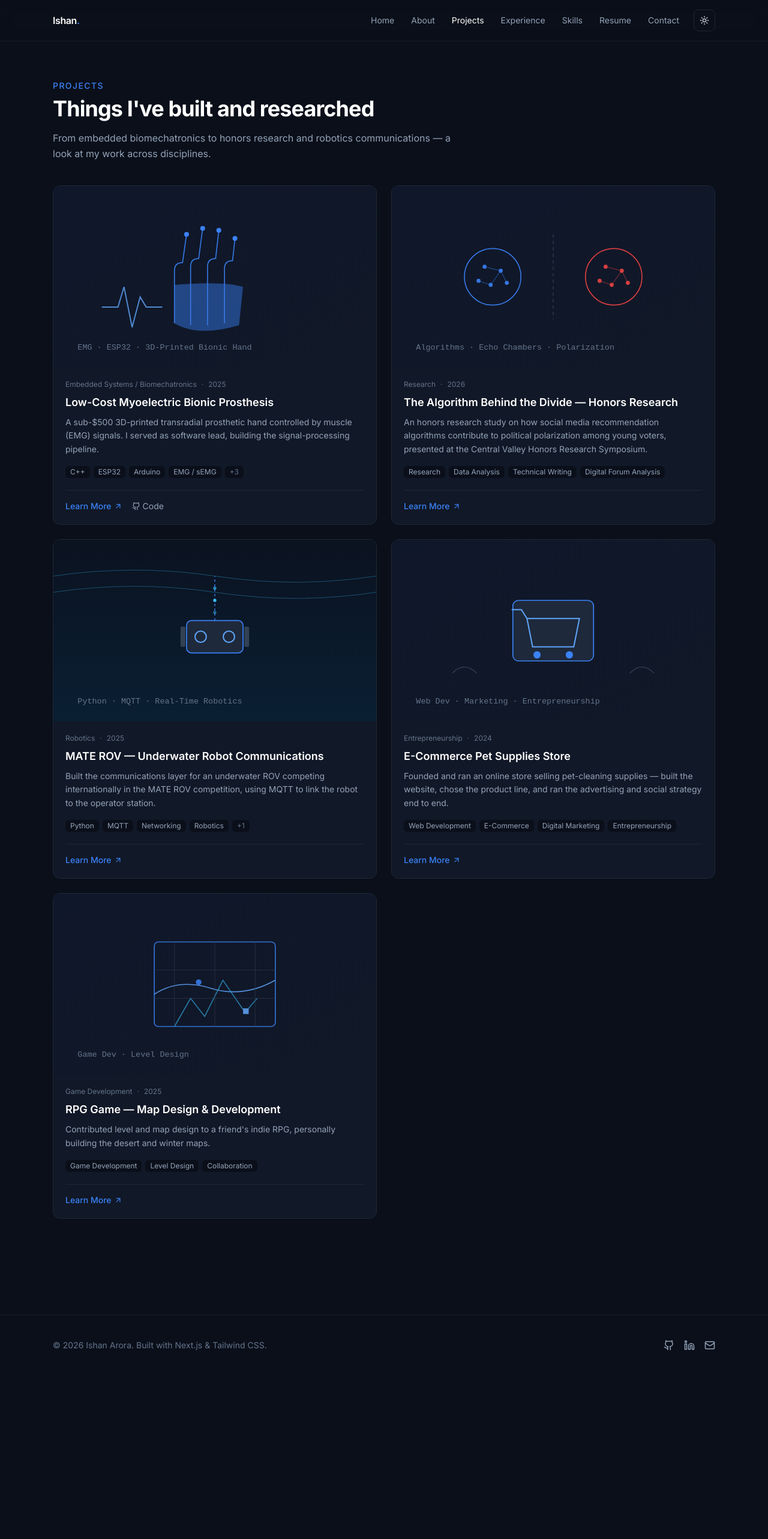
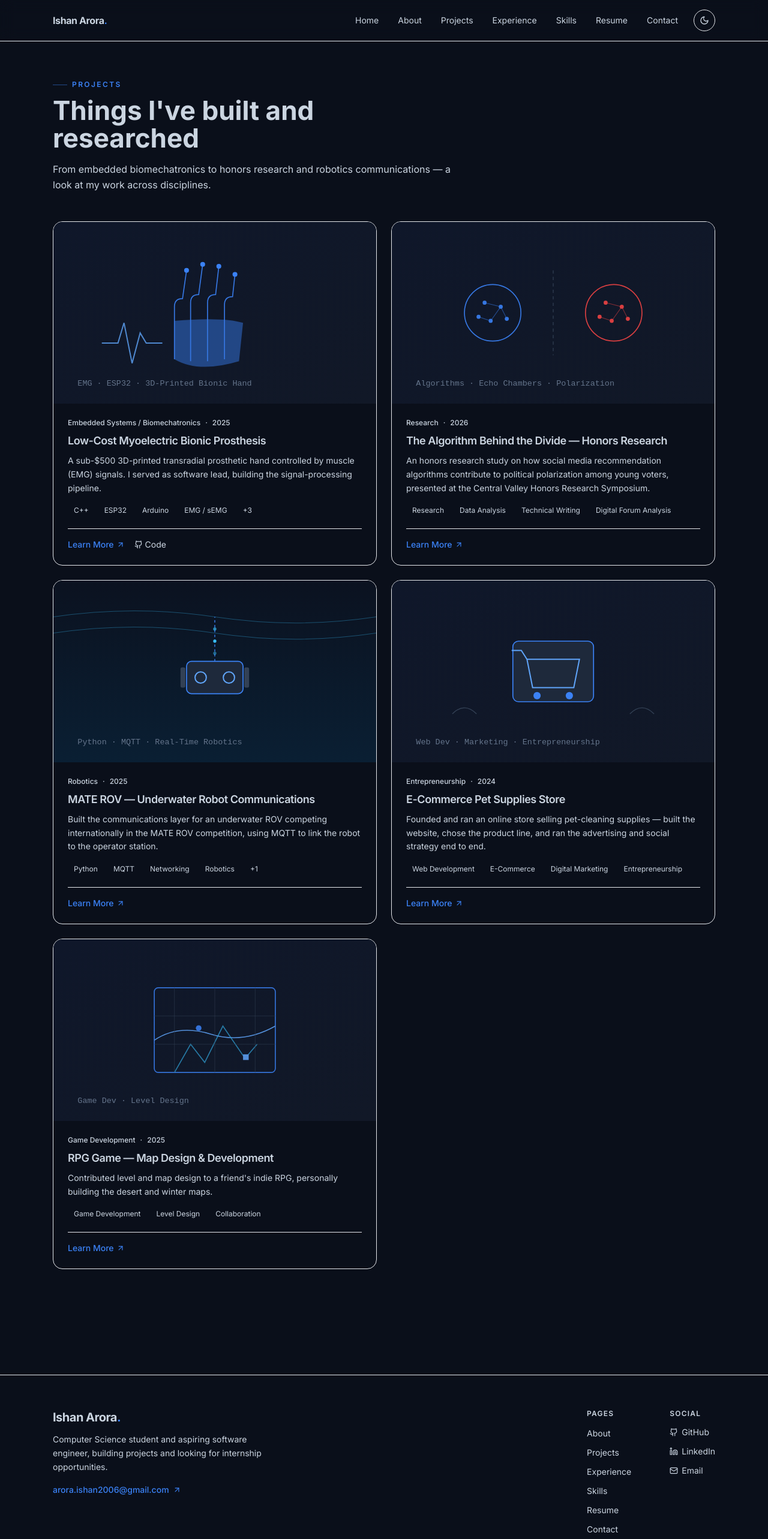
Before and after one commit to Ishanarora35/portfolio, a Next.js app: page /projects in a window 1280 px wide. Shown: the top 2566 px of the page at 60% size. Before the commit the page ends 2293 px from the top, so only its background shows below. Built offline with nearby package versions, Linux system fonts and the light colour scheme.

Commit message:
Add files via upload

```diff
--- a/src/components/ContactForm.tsx
+++ b/src/components/ContactForm.tsx
@@ -24,13 +24,13 @@ export default function ContactForm() {
   }
 
   const field =
-    "w-full rounded-lg border border-surface-border bg-surface px-4 py-2.5 text-sm text-slate-200 placeholder:text-slate-500 focus:border-accent focus:outline-none focus:ring-1 focus:ring-accent";
+    "w-full rounded-xl border border-line bg-base px-4 py-2.5 text-sm text-ink placeholder:text-muted/70 focus:border-accent focus:outline-none focus:ring-1 focus:ring-accent";
 
   return (
     <form onSubmit={handleSubmit} className="space-y-4">
       <div className="grid gap-4 sm:grid-cols-2">
         <div>
-          <label htmlFor="name" className="mb-1.5 block text-sm text-slate-400">
+          <label htmlFor="name" className="mb-1.5 block text-sm text-muted">
             Name
           </label>
           <input
@@ -44,7 +44,7 @@ export default function ContactForm() {
           />
         </div>
         <div>
-          <label htmlFor="email" className="mb-1.5 block text-sm text-slate-400">
+          <label htmlFor="email" className="mb-1.5 block text-sm text-muted">
             Email
           </label>
           <input
@@ -59,7 +59,7 @@ export default function ContactForm() {
         </div>
       </div>
       <div>
-        <label htmlFor="message" className="mb-1.5 block text-sm text-slate-400">
+        <label htmlFor="message" className="mb-1.5 block text-sm text-muted">
           Message
         </label>
         <textarea
@@ -74,7 +74,7 @@ export default function ContactForm() {
       </div>
       <button
         type="submit"
-        className="inline-flex items-center justify-center gap-2 rounded-lg bg-accent px-5 py-2.5 text-sm font-medium text-white transition-colors hover:bg-accent-dark focus:outline-none focus-visible:ring-2 focus-visible:ring-accent focus-visible:ring-offset-2 focus-visible:ring-offset-surface"
+        className="inline-flex items-center justify-center gap-2 rounded-full bg-accent px-5 py-2.5 text-sm font-medium text-accent-ink transition-colors hover:bg-accent-hover focus:outline-none focus-visible:ring-2 focus-visible:ring-accent focus-visible:ring-offset-2 focus-visible:ring-offset-base"
       >
         {sent ? (
           <>
--- a/src/components/Footer.tsx
+++ b/src/components/Footer.tsx
@@ -1,40 +1,76 @@
-import { Github, Linkedin, Mail } from "lucide-react";
-import { site } from "@/data/site";
+import Link from "next/link";
+import { Github, Linkedin, Mail, ArrowUpRight } from "lucide-react";
+import { site, nav } from "@/data/site";
 
 export default function Footer() {
   const year = new Date().getFullYear();
   return (
-    <footer className="mt-24 border-t border-surface-border/60">
-      <div className="mx-auto flex max-w-content flex-col items-center justify-between gap-4 px-6 py-10 sm:flex-row">
-        <p className="text-sm text-slate-500">
-          © {year} {site.name}. Built with Next.js & Tailwind CSS.
-        </p>
-        <div className="flex items-center gap-4">
-          <a
-            href={site.github}
-            target="_blank"
-            rel="noopener noreferrer"
-            aria-label="GitHub"
-            className="text-slate-400 transition-colors hover:text-white"
-          >
-            <Github size={18} />
-          </a>
-          <a
-            href={site.linkedin}
-            target="_blank"
-            rel="noopener noreferrer"
-            aria-label="LinkedIn"
-            className="text-slate-400 transition-colors hover:text-white"
-          >
-            <Linkedin size={18} />
-          </a>
-          <a
-            href={`mailto:${site.email}`}
-            aria-label="Email"
-            className="text-slate-400 transition-colors hover:text-white"
-          >
-            <Mail size={18} />
-          </a>
+    <footer className="mt-28 border-t border-line/70">
+      <div className="mx-auto max-w-content px-6 py-14">
+        <div className="flex flex-col gap-10 md:flex-row md:items-start md:justify-between">
+          <div className="max-w-sm">
+            <p className="text-xl font-bold tracking-tight text-ink">
+              Ishan Arora<span className="text-accent">.</span>
+            </p>
+            <p className="mt-3 text-sm leading-relaxed text-muted">
+              Computer Science student and aspiring software engineer, building
+              projects and looking for internship opportunities.
+            </p>
+            <a
+              href={`mailto:${site.email}`}
+              className="mt-4 inline-flex items-center gap-1.5 text-sm font-medium text-accent hover:text-accent-hover"
+            >
+              {site.email} <ArrowUpRight size={14} />
+            </a>
+          </div>
+
+          <div className="flex gap-16">
+            <div>
+              <p className="mb-3 text-xs font-semibold uppercase tracking-widest text-muted">
+                Pages
+              </p>
+              <ul className="space-y-2">
+                {nav.slice(1).map((item) => (
+                  <li key={item.href}>
+                    <Link
+                      href={item.href}
+                      className="text-sm text-muted transition-colors hover:text-ink"
+                    >
+                      {item.label}
+                    </Link>
+                  </li>
+                ))}
+              </ul>
+            </div>
+            <div>
+              <p className="mb-3 text-xs font-semibold uppercase tracking-widest text-muted">
+                Social
+              </p>
+              <ul className="space-y-2">
+                <li>
+                  <a href={site.github} target="_blank" rel="noopener noreferrer" className="inline-flex items-center gap-1.5 text-sm text-muted hover:text-ink">
+                    <Github size={14} /> GitHub
+                  </a>
+                </li>
+                <li>
+                  <a href={site.linkedin} target="_blank" rel="noopener noreferrer" className="inline-flex items-center gap-1.5 text-sm text-muted hover:text-ink">
+                    <Linkedin size={14} /> LinkedIn
+                  </a>
+                </li>
+                <li>
+                  <a href={`mailto:${site.email}`} className="inline-flex items-center gap-1.5 text-sm text-muted hover:text-ink">
+                    <Mail size={14} /> Email
+                  </a>
+                </li>
+              </ul>
+            </div>
+          </div>
+        </div>
+
+        <div className="mt-12 border-t border-line/70 pt-6">
+          <p className="text-sm text-muted">
+            © {year} {site.name}. Built with Next.js &amp; Tailwind CSS.
+          </p>
         </div>
       </div>
     </footer>
--- a/src/components/Navbar.tsx
+++ b/src/components/Navbar.tsx
@@ -4,7 +4,7 @@ import Link from "next/link";
 import { usePathname } from "next/navigation";
 import { useState } from "react";
 import { Menu, X } from "lucide-react";
-import { nav, site } from "@/data/site";
+import { nav } from "@/data/site";
 import ThemeToggle from "./ThemeToggle";
 
 export default function Navbar() {
@@ -12,14 +12,14 @@ export default function Navbar() {
   const [open, setOpen] = useState(false);
 
   return (
-    <header className="sticky top-0 z-50 border-b border-surface-border/60 bg-surface/80 backdrop-blur-md">
+    <header className="sticky top-0 z-50 border-b border-line/70 bg-base/80 backdrop-blur-md">
       <nav className="mx-auto flex max-w-content items-center justify-between px-6 py-4">
         <Link
           href="/"
-          className="text-base font-semibold tracking-tight text-white"
+          className="text-base font-bold tracking-tight text-ink"
           onClick={() => setOpen(false)}
         >
-          Ishan<span className="text-accent">.</span>
+          Ishan Arora<span className="text-accent">.</span>
         </Link>
 
         {/* Desktop nav */}
@@ -33,10 +33,8 @@ export default function Navbar() {
               <Link
                 key={item.href}
                 href={item.href}
-                className={`rounded-lg px-3 py-2 text-sm transition-colors ${
-                  active
-                    ? "text-white"
-                    : "text-slate-400 hover:text-white"
+                className={`rounded-full px-3.5 py-2 text-sm transition-colors ${
+                  active ? "text-ink" : "text-muted hover:text-ink"
                 }`}
               >
                 {item.label}
@@ -55,7 +53,7 @@ export default function Navbar() {
             onClick={() => setOpen((v) => !v)}
             aria-label="Toggle menu"
             aria-expanded={open}
-            className="inline-flex h-9 w-9 items-center justify-center rounded-lg border border-surface-border text-slate-300"
+            className="inline-flex h-9 w-9 items-center justify-center rounded-full border border-line text-muted"
           >
             {open ? <X size={18} /> : <Menu size={18} />}
           </button>
@@ -64,14 +62,14 @@ export default function Navbar() {
 
       {/* Mobile menu */}
       {open && (
-        <div className="border-t border-surface-border/60 md:hidden">
+        <div className="border-t border-line/70 md:hidden">
           <div className="mx-auto flex max-w-content flex-col px-6 py-2">
             {nav.map((item) => (
               <Link
                 key={item.href}
                 href={item.href}
                 onClick={() => setOpen(false)}
-                className="rounded-lg px-3 py-3 text-sm text-slate-300 hover:bg-surface-raised hover:text-white"
+                className="rounded-lg px-3 py-3 text-sm text-muted hover:bg-card2 hover:text-ink"
               >
                 {item.label}
               </Link>
--- a/src/components/ProjectCard.tsx
+++ b/src/components/ProjectCard.tsx
@@ -5,10 +5,10 @@ import { type Project } from "@/data/projects";
 
 export default function ProjectCard({ project }: { project: Project }) {
   return (
-    <article className="group flex flex-col overflow-hidden rounded-xl border border-surface-border bg-surface-raised transition-colors duration-200 hover:border-accent/50">
+    <article className="group flex flex-col overflow-hidden rounded-2xl border border-line bg-card transition-all duration-200 hover:-translate-y-1 hover:border-accent/40 hover:shadow-lg hover:shadow-ink/5">
       <Link
         href={`/projects/${project.slug}`}
-        className="relative block aspect-[16/9] overflow-hidden bg-surface"
+        className="relative block aspect-[16/9] overflow-hidden bg-card2"
       >
         <Image
           src={project.image}
@@ -19,14 +19,14 @@ export default function ProjectCard({ project }: { project: Project }) {
         />
       </Link>
 
-      <div className="flex flex-1 flex-col p-5">
-        <div className="mb-2 flex items-center gap-2 text-xs text-slate-500">
+      <div className="flex flex-1 flex-col p-6">
+        <div className="mb-2 flex items-center gap-2 text-xs font-medium text-muted">
           <span>{project.category}</span>
           <span aria-hidden>·</span>
           <span>{project.year}</span>
         </div>
 
-        <h3 className="text-lg font-semibold text-white">
+        <h3 className="text-lg font-semibold tracking-tight text-ink">
           <Link
             href={`/projects/${project.slug}`}
             className="transition-colors hover:text-accent"
@@ -35,7 +35,7 @@ export default function ProjectCard({ project }: { project: Project }) {
           </Link>
         </h3>
 
-        <p className="mt-2 flex-1 text-sm leading-relaxed text-slate-400">
+        <p className="mt-2 flex-1 text-sm leading-relaxed text-muted">
           {project.summary}
         </p>
 
@@ -43,22 +43,22 @@ export default function ProjectCard({ project }: { project: Project }) {
           {project.technologies.slice(0, 4).map((tech) => (
             <span
               key={tech}
-              className="rounded-md bg-surface px-2 py-0.5 text-xs text-slate-400"
+              className="rounded-full bg-card2 px-2.5 py-0.5 text-xs text-muted"
             >
               {tech}
             </span>
           ))}
           {project.technologies.length > 4 && (
-            <span className="rounded-md bg-surface px-2 py-0.5 text-xs text-slate-500">
+            <span className="rounded-full bg-card2 px-2.5 py-0.5 text-xs text-muted">
               +{project.technologies.length - 4}
             </span>
           )}
         </div>
 
-        <div className="mt-5 flex items-center gap-4 border-t border-surface-border pt-4 text-sm">
+        <div className="mt-5 flex items-center gap-4 border-t border-line pt-4 text-sm">
           <Link
             href={`/projects/${project.slug}`}
-            className="inline-flex items-center gap-1 font-medium text-accent hover:text-accent-light"
+            className="inline-flex items-center gap-1 font-medium text-accent hover:text-accent-hover"
           >
             Learn More <ArrowUpRight size={14} />
           </Link>
@@ -67,7 +67,7 @@ export default function ProjectCard({ project }: { project: Project }) {
               href={project.github}
               target="_blank"
               rel="noopener noreferrer"
-              className="inline-flex items-center gap-1 text-slate-400 hover:text-white"
+              className="inline-flex items-center gap-1 text-muted hover:text-ink"
             >
               <Github size={14} /> Code
             </a>
@@ -77,7 +77,7 @@ export default function ProjectCard({ project }: { project: Project }) {
               href={project.demo}
               target="_blank"
               rel="noopener noreferrer"
-              className="inline-flex items-center gap-1 text-slate-400 hover:text-white"
+              className="inline-flex items-center gap-1 text-muted hover:text-ink"
             >
               <ExternalLink size={14} /> Demo
             </a>
--- a/src/components/Section.tsx
+++ b/src/components/Section.tsx
@@ -25,17 +25,18 @@ export function SectionHeading({
   description?: string;
 }) {
   return (
-    <div className="mb-10 max-w-2xl">
+    <div className="mb-12 max-w-2xl">
       {eyebrow && (
-        <p className="mb-2 text-sm font-medium uppercase tracking-widest text-accent">
+        <p className="mb-3 flex items-center gap-2 text-xs font-semibold uppercase tracking-[0.2em] text-accent">
+          <span className="h-px w-6 bg-accent/50" />
           {eyebrow}
         </p>
       )}
-      <h2 className="text-3xl font-bold tracking-tight text-white sm:text-4xl dark:text-white">
+      <h2 className="text-3xl font-bold tracking-tightest text-ink sm:text-[2.75rem] sm:leading-[1.05]">
         {title}
       </h2>
       {description && (
-        <p className="mt-4 text-base leading-relaxed text-slate-400">{description}</p>
+        <p className="mt-4 text-base leading-relaxed text-muted">{description}</p>
       )}
     </div>
   );
--- a/src/components/SkillBadge.tsx
+++ b/src/components/SkillBadge.tsx
@@ -1,6 +1,6 @@
 export default function SkillBadge({ label }: { label: string }) {
   return (
-    <span className="inline-flex items-center rounded-full border border-surface-border bg-surface-raised px-3 py-1.5 text-sm text-slate-300 transition-colors hover:border-accent/60 hover:text-white">
+    <span className="inline-flex items-center rounded-full border border-line bg-card px-3.5 py-1.5 text-sm text-ink transition-colors hover:border-accent/50 hover:text-accent">
       {label}
     </span>
   );
--- a/src/components/ThemeToggle.tsx
+++ b/src/components/ThemeToggle.tsx
@@ -4,23 +4,21 @@ import { useEffect, useState } from "react";
 import { Moon, Sun } from "lucide-react";
 
 /**
- * Dark-by-default theme toggle.
- * Persists choice in-memory + on <html> class. No external storage needed;
- * the inline script in layout.tsx sets the initial class before paint.
+ * Light-by-default theme toggle. Flips the `.dark` class on <html> and
+ * remembers the choice. The inline script in layout.tsx applies it before paint.
  */
 export default function ThemeToggle() {
-  const [theme, setTheme] = useState<"dark" | "light">("dark");
+  const [theme, setTheme] = useState<"dark" | "light">("light");
 
   useEffect(() => {
-    const isLight = document.documentElement.classList.contains("light");
-    setTheme(isLight ? "light" : "dark");
+    const isDark = document.documentElement.classList.contains("dark");
+    setTheme(isDark ? "dark" : "light");
   }, []);
 
   function toggle() {
     const next = theme === "dark" ? "light" : "dark";
     setTheme(next);
-    const root = document.documentElement;
-    root.classList.toggle("light", next === "light");
+    document.documentElement.classList.toggle("dark", next === "dark");
     try {
       window.localStorage.setItem("theme", next);
     } catch {
@@ -32,7 +30,7 @@ export default function ThemeToggle() {
     <button
       onClick={toggle}
       aria-label={`Switch to ${theme === "dark" ? "light" : "dark"} mode`}
-      className="inline-flex h-9 w-9 items-center justify-center rounded-lg border border-surface-border text-slate-300 transition-colors hover:border-accent/60 hover:text-white"
+      className="inline-flex h-9 w-9 items-center justify-center rounded-full border border-line text-muted transition-colors hover:border-accent/50 hover:text-ink"
     >
       {theme === "dark" ? <Sun size={16} /> : <Moon size={16} />}
     </button>
```
Also changed, not shown: src/components/Button.tsx (+4 -6 lines), src/components/Hero.tsx (+20 -12 lines), src/components/Timeline.tsx (+10 -13 lines).
